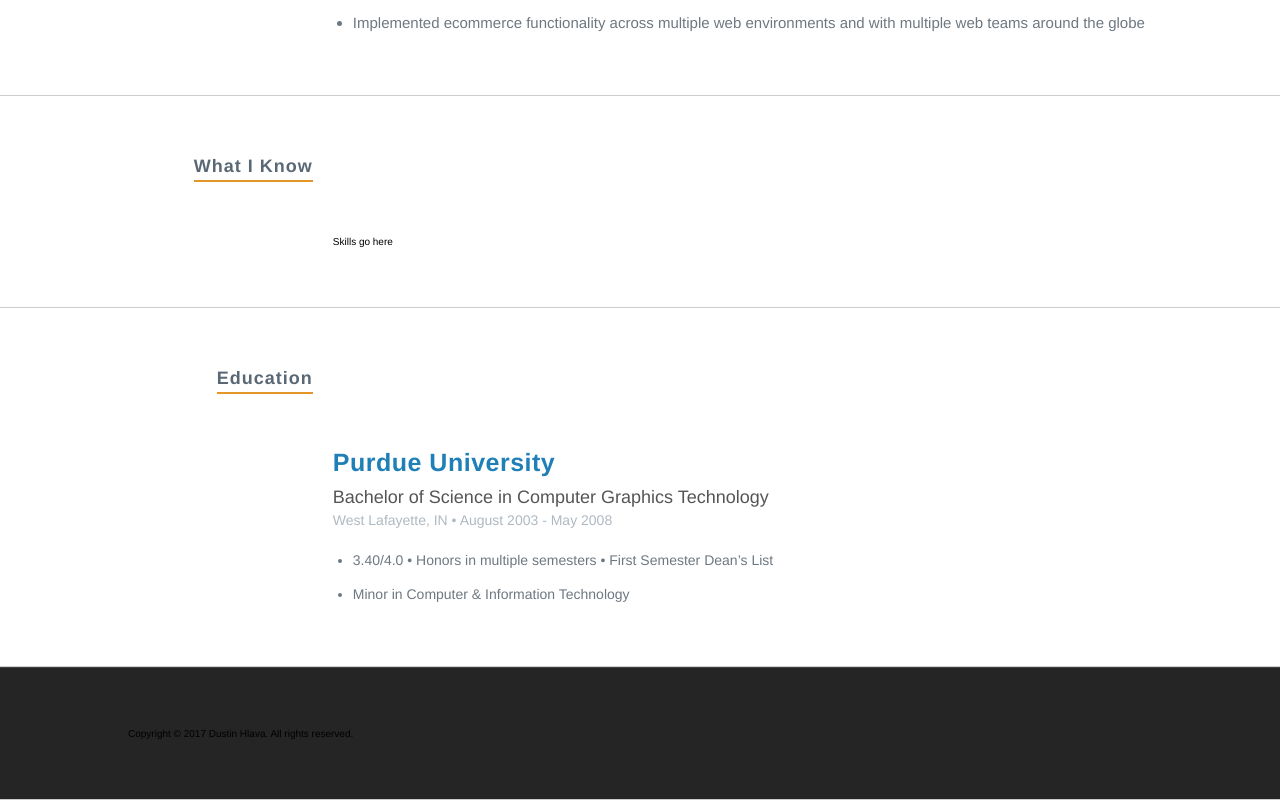
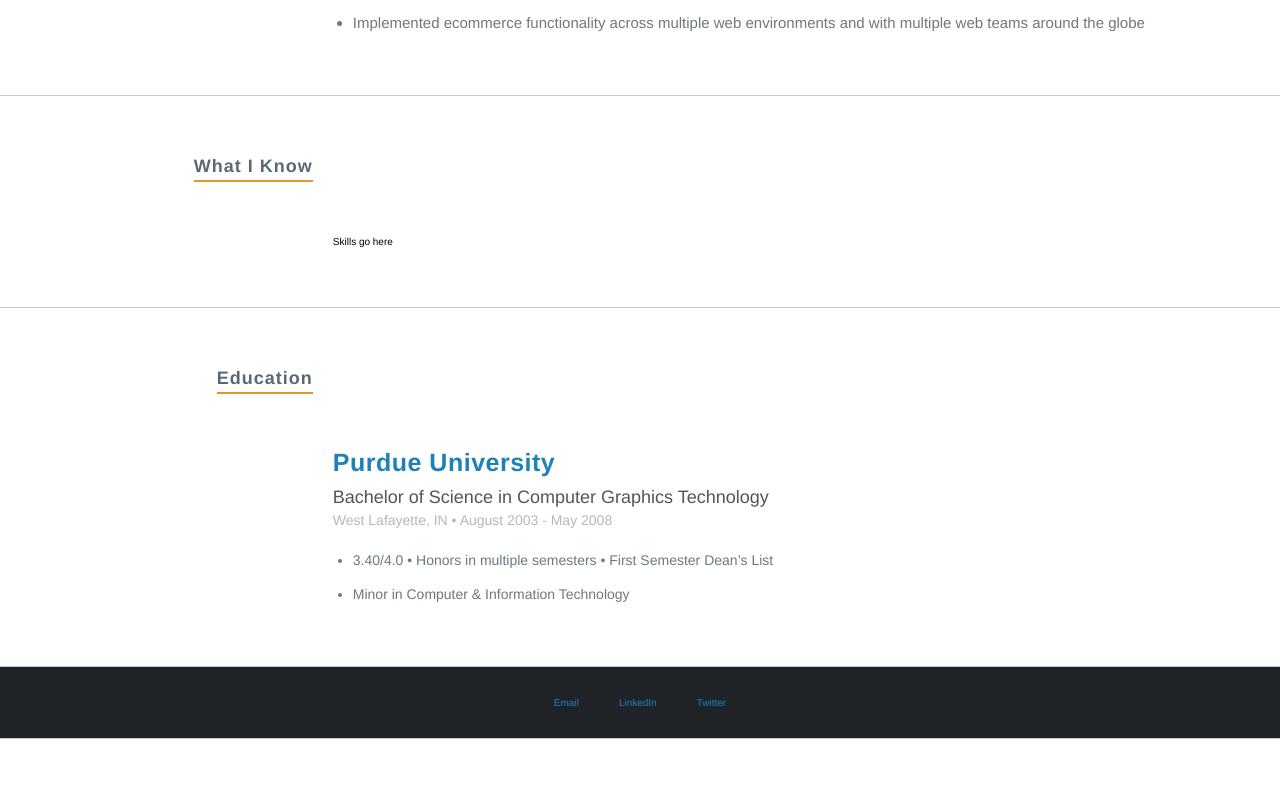
Before and after one commit to dhlava/portfolio, a React (Create React App) app: page / in a window 1280 px wide. Shown: the part 2320-3120 px from the top of the page. After the commit the page ends 3059 px from the top, so only its background shows below. Built offline with nearby package versions, Linux system fonts and the light colour scheme.

Commit message:
adds current pdf resume, adds social media component to footer

```diff
--- a/src/components/Footer.js
+++ b/src/components/Footer.js
@@ -1,12 +1,13 @@
 import React, { Component } from 'react';
 import './footer.css';
+import SocialMedia from './SocialMedia';
 
 class Footer extends Component {
     render() {
         return (
             <footer className="page_section footer">
                 <div className="content footer_content">
-                    <div>Copyright &copy; 2017 Dustin Hlava. All rights reserved.</div>
+                    <SocialMedia profiles={this.props.basics.profiles} />
                 </div>
             </footer>
         );
--- a/src/components/SocialMedia.js
+++ b/src/components/SocialMedia.js
@@ -1,8 +1,9 @@
 import React from 'react';
+import './socialmedia.css';
 
 const SocialMedia = (props) => {
     return (
-        <ul>
+        <ul className="socialmedia_list">
             {props.profiles.map((profile, index) =>
                 <li key={index}><a href={profile.url}>{profile.network}</a></li>
             )}
--- a/src/components/footer.css
+++ b/src/components/footer.css
@@ -1,5 +1,5 @@
-footer {
-    border-top: 1px solid #434343;
+.footer {
     padding: 20px 0;
-    background-color: #252525;
+    background-color: #1f2327;
+    text-align: center;
 }
--- a/src/components/personal.css
+++ b/src/components/personal.css
@@ -34,13 +34,6 @@
   text-align: center;
 }
 
-.contact_details ul {
-  padding: 0;
+.personal_container .socialmedia_list{
   margin:40px 0 0 0;
-  list-style-type: none;
 }
-
-.contact_details li {
-  padding: 10px 20px;
-  display: inline-block;
-}
--- /dev/null
+++ b/src/components/socialmedia.css
@@ -0,0 +1,10 @@
+.socialmedia_list {
+    padding: 0;
+    margin:0;
+    list-style-type: none;
+}
+
+.socialmedia_list li {
+    padding: 10px 20px;
+    display: inline-block;
+}
--- a/src/containers/App.js
+++ b/src/containers/App.js
@@ -21,7 +21,7 @@ class App extends Component {
         <Skills />
         <Education education={Resume.education} />
         {/* <Portfolio work={Resume.projects} /> */}
-        <Footer />
+        <Footer basics={Resume.basics} />
       </div>
     );
   }
```
Also changed, not shown: 1 other file (tests, documents, lock files or other folders).
